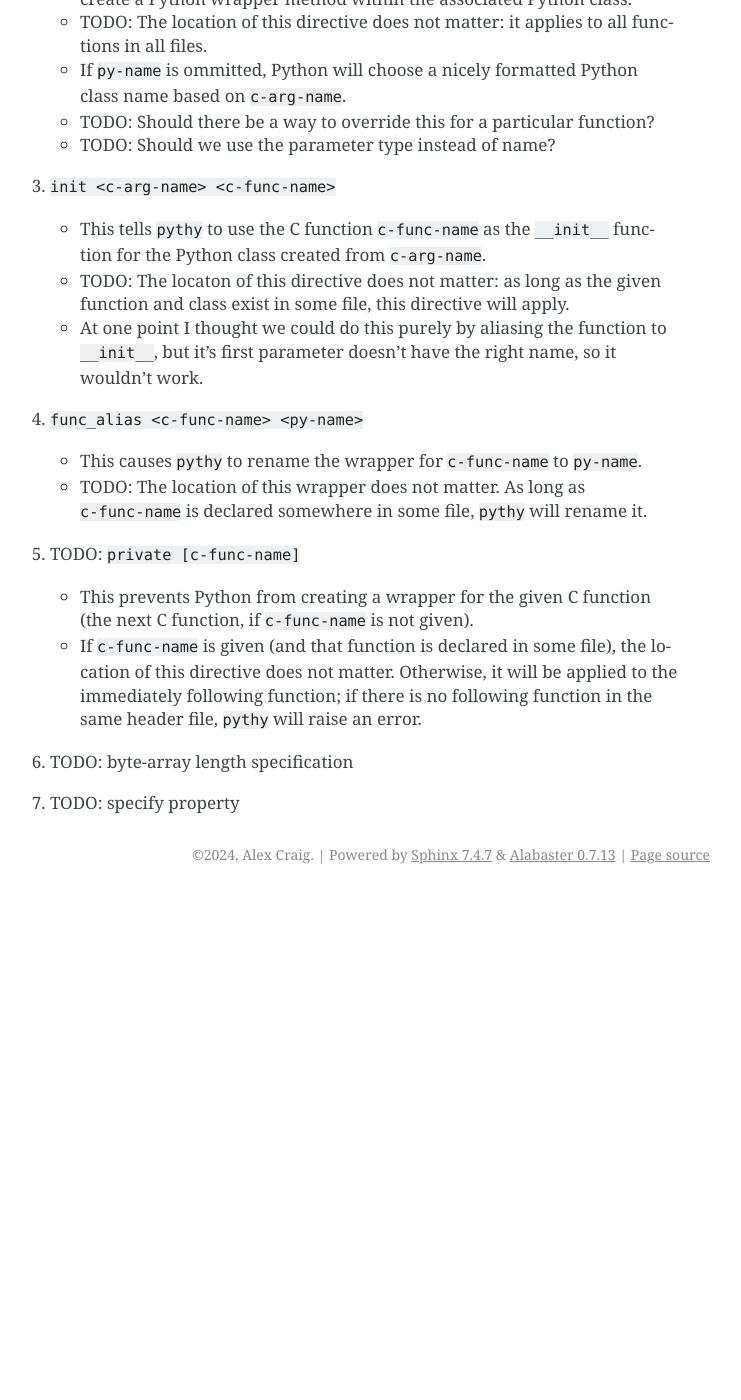
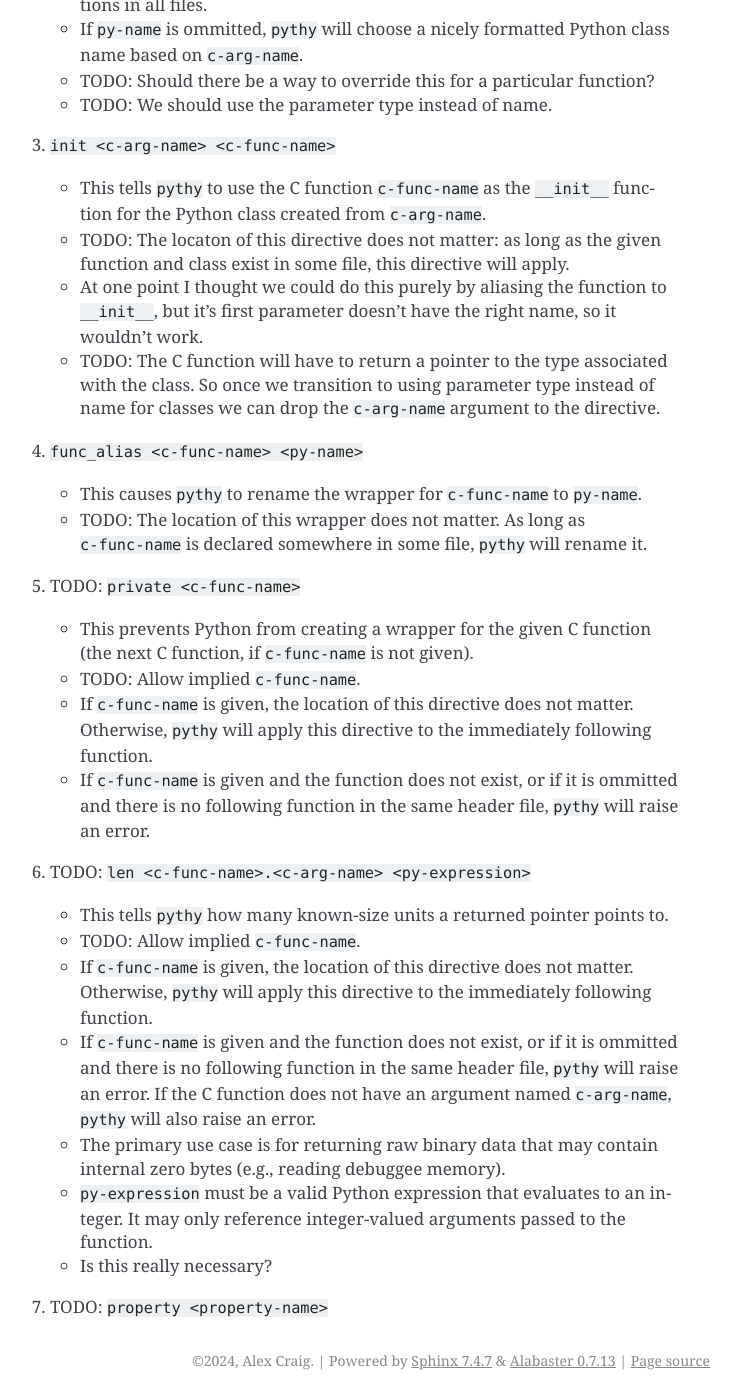
Before and after one commit to alexcraig777/pythy, a Sphinx documentation site: the page built from docs/directives.rst, in a window 1280 px wide and 1400 px high, scrolled down 547 px. Shown: the whole window, without its empty margins (400-1141 px from the left). Built offline with Sphinx 7.4.7, drawn with Linux system fonts in a browser that asks for light colours; before the commit the page ends 1441 px from its top, so only the background shows below that; some of the changed text lies outside the part shown.

Commit message:
Update documentation

```diff
--- a/docs/directives.rst
+++ b/docs/directives.rst
@@ -27,11 +26,11 @@ Directive Reference
      associated Python class.
    * TODO: The location of this directive does not matter: it applies to
      all functions in all files.
-   * If ``py-name`` is ommitted, Python will choose a nicely formatted
-     Python class name based on ``c-arg-name``.
+   * If ``py-name`` is ommitted, ``pythy`` will choose a nicely
+     formatted Python class name based on ``c-arg-name``.
    * TODO: Should there be a way to override this for a particular
      function?
-   * TODO: Should we use the parameter type instead of name?
+   * TODO: We should use the parameter type instead of name.
 
 #. ``init <c-arg-name> <c-func-name>``
 
@@ -44,6 +43,10 @@ Directive Reference
    * At one point I thought we could do this purely by aliasing the
      function to ``__init__``, but it's first parameter doesn't have the
      right name, so it wouldn't work.
+   * TODO: The C function will have to return a pointer to the type
+     associated with the class. So once we transition to using parameter
+     type instead of name for classes we can drop the ``c-arg-name``
+     argument to the directive.
 
 #. ``func_alias <c-func-name> <py-name>``
 
@@ -53,16 +56,36 @@ Directive Reference
      ``c-func-name`` is declared somewhere in some file, ``pythy`` will
      rename it.
 
-#. TODO: ``private [c-func-name]``
+#. TODO: ``private <c-func-name>``
 
    * This prevents Python from creating a wrapper for the given C
      function (the next C function, if ``c-func-name`` is not given).
-   * If ``c-func-name`` is given (and that function is declared in some
-     file), the location of this directive does not matter. Otherwise,
-     it will be applied to the immediately following function; if there
-     is no following function in the same header file, ``pythy`` will
+   * TODO: Allow implied ``c-func-name``.
+   * If ``c-func-name`` is given, the location of this directive does
+     not matter. Otherwise, ``pythy`` will apply this directive to the
+     immediately following function.
+   * If ``c-func-name`` is given and the function does not exist, or if
+     it is ommitted and there is no following function in the same
+     header file, ``pythy`` will raise an error.
+
+#. TODO: ``len <c-func-name>.<c-arg-name> <py-expression>``
+
+   * This tells ``pythy`` how many known-size units a returned pointer
+     points to.
+   * TODO: Allow implied ``c-func-name``.
+   * If ``c-func-name`` is given, the location of this directive does
+     not matter. Otherwise, ``pythy`` will apply this directive to the
+     immediately following function.
+   * If ``c-func-name`` is given and the function does not exist, or if
+     it is ommitted and there is no following function in the same
+     header file, ``pythy`` will raise an error. If the C function does
+     not have an argument named ``c-arg-name``, ``pythy`` will also
      raise an error.
+   * The primary use case is for returning raw binary data that may
+     contain internal zero bytes (e.g., reading debuggee memory).
+   * ``py-expression`` must be a valid Python expression that evaluates
+     to an integer. It may only reference integer-valued arguments
+     passed to the function.
+   * Is this really necessary?
 
-#. TODO: byte-array length specification
-
-#. TODO: specify property
+#. TODO: ``property <property-name>``
--- a/docs/index.rst
+++ b/docs/index.rst
@@ -7,8 +7,9 @@ pythy: a clean Python interface to compiled code
 
     get-started
     main
+    directives
+    parsing
     issues
-    directives
 
 Welcome to ``pythy``! Thanks for coming.
 
```
Also changed, not shown: other parts of docs/directives.rst (+0 -1 lines), docs/issues.rst (+23 -2 lines), docs/parsing.rst (added, +25 -0 lines).
